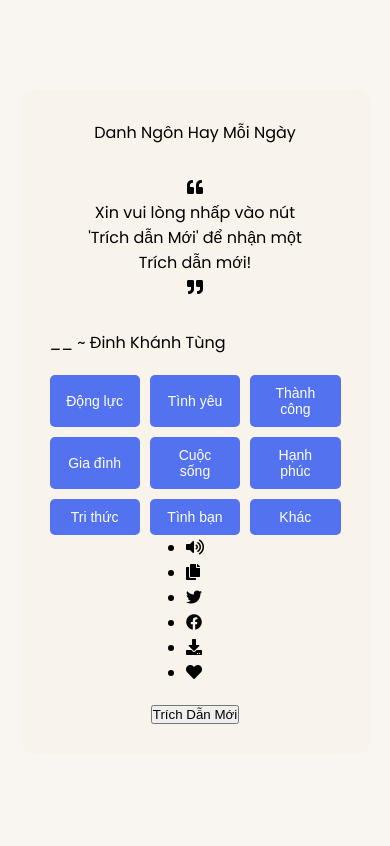
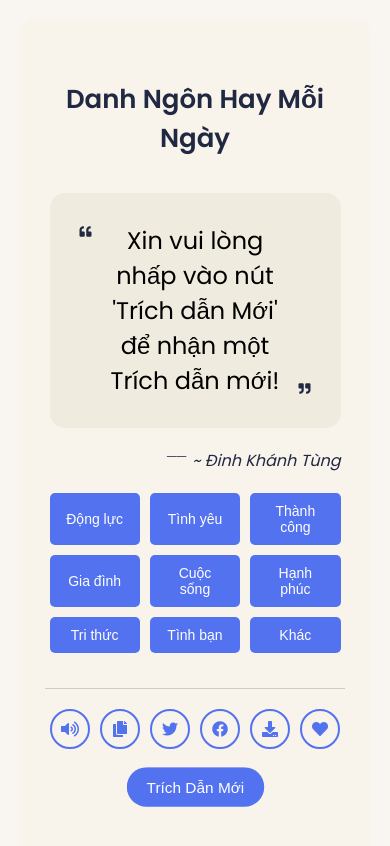
Before and after one commit to dinhkhanhtung/random.quotes, a plain HTML site: page index.html in a window 390 px wide. Drawn offline with Linux system fonts and the light colour scheme.

Commit message:
Update styles.css

```diff
--- a/styles.css
+++ b/styles.css
@@ -28,7 +28,144 @@ body {
     flex-direction: column;
     align-items: center;
     justify-content: center;
-    height: auto;
+    height: 100vh;
+}
+
+header {
+    font-size: 26px;
+    font-weight: 600;
+    text-align: center;
+    color: #202842;
+}
+
+.content {
+    margin: 35px 0;
+}
+
+.quote-area {
+    display: flex;
+    justify-content: center;
+    background: #f0ebdf;
+    padding: 20px;
+    border-radius: 10px;
+    position: relative;
+    text-align: center;
+}
+
+.quote-area i {
+    font-size: 15px;
+    color: #202842;
+}
+
+.quote-area i:first-child {
+    margin: 3px 10px 0 0;
+}
+
+.quote-area i:last-child {
+    display: flex;
+    margin: 0 0 3px 10px;
+    align-items: flex-end;
+}
+
+.quote-area .quote {
+    font-size: 22px;
+    word-break: break-word;
+    white-space: pre-line;
+    max-width: 100%;
+    z-index: 1;
+}
+
+.author {
+    display: flex;
+    font-size: 18px;
+    margin-top: 20px;
+    font-style: italic;
+    justify-content: flex-end;
+    color: #202842;
+}
+
+.author span:first-child {
+    margin: -6px 5px 0 0;
+    font-family: monospace;
+}
+
+.buttons {
+    border-top: 1px solid #ccc;
+}
+
+.buttons .features {
+    display: flex;
+    margin-top: 20px;
+    align-items: center;
+    justify-content: space-between;
+}
+
+.features ul {
+    display: flex;
+}
+
+.features ul li {
+    margin: 0 10px;
+    height: 47px;
+    width: 47px;
+    display: flex;
+    cursor: pointer;
+    color: #5372f0;
+    list-style: none;
+    border-radius: 50%;
+    align-items: center;
+    justify-content: center;
+    border: 2px solid #5372f0;
+    transition: all 0.3s ease;
+}
+
+.features ul li:first-child {
+    margin-left: 0;
+}
+
+ul li:hover,
+ul li.active {
+    color: #fff;
+    background: #5372f0;
+}
+
+ul .speech.active {
+    pointer-events: none;
+}
+
+.buttons button {
+    border: none;
+    color: #fff;
+    outline: none;
+    font-size: 16px;
+    cursor: pointer;
+    padding: 13px 22px;
+    border-radius: 30px;
+    background: #5372f0;
+    transition: background 0.3s ease;
+}
+
+.buttons button.loading {
+    opacity: 0.7;
+    pointer-events: none;
+}
+
+.dark-mode .wrapper {
+    background: #1a1a1a;
+    color: #fff;
+}
+
+.dark-mode .quote-area {
+    background: #2d2d2d;
+    border: 1px solid #444;
+}
+
+.dark-mode .quote-area i {
+    color: #fff;
+}
+
+.dark-mode .quote-area .quote {
+    color: #fff;
 }
 
 @media (max-width: 768px) {
@@ -41,10 +178,45 @@ body {
         margin: 20px auto;
         box-shadow: none;
     }
+
+    .quote-area {
+        padding: 15px;
+    }
+
+    .quote-area i {
+        font-size: 12px;
+    }
+
+    .quote-area .quote {
+        font-size: 24px;
+    }
+
+    .content .author {
+        font-size: 16px;
+    }
+
+    .buttons .features ul li {
+        height: 40px;
+        width: 40px;
+        margin: 0 5px;
+    }
+
+    .buttons button {
+        font-size: 14px;
+        padding: 10px 18px;
+    }
+
+    .topic-buttons {
+        grid-template-columns: repeat(3, 1fr);
+        grid-gap: 8px;
+        margin-top: 10px;
+    }
+
+    .topic-button {
+        font-size: 12px;
+        padding: 8px 12px;
+    }
 }
-
-/* Rest of your CSS code */
-
 
 .topic-buttons {
     display: grid;
@@ -142,3 +314,15 @@ body {
 .buttons button#new-quote {
 animation: pulse 2s infinite;
 }
+
+@keyframes pulse {
+  0% {
+    transform: scale(1);
+  }
+  50% {
+    transform: scale(1.1);
+  }
+  100% {
+    transform: scale(1);
+  }
+}
```
